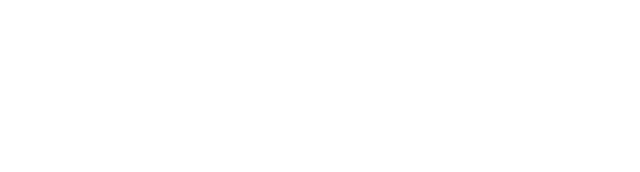
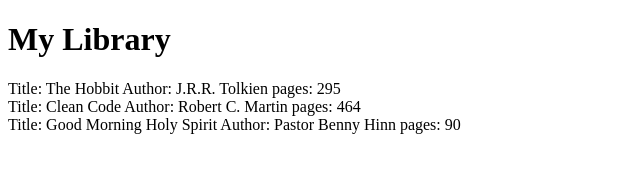
Before and after one commit to Minte021/library-app, a plain HTML site: page index.html in a window 1280 px wide. Shown: the whole page, without its empty margins (0-640 px from the left). Drawn offline with Linux system fonts and the light colour scheme.

Commit message:
Display books added

```diff
--- a/index.html
+++ b/index.html
@@ -6,6 +6,14 @@
     <title>Document</title>
   </head>
   <body>
+    <h1>My Library</h1>
+    <div id="library-container">
+
+
+    </div>
+
+
+
     <script src="script.js"></script>
   </body>
 </html>
--- a/script.js
+++ b/script.js
@@ -16,5 +16,23 @@ function addBookToLibrary(title, author, pages, read) {
 addBookToLibrary("The Hobbit", "J.R.R. Tolkien", 295, false);
 
 addBookToLibrary("Clean Code", "Robert C. Martin", 464, true);
+addBookToLibrary("Good Morning Holy Spirit", "Pastor Benny Hinn", 90, true);
+console.log(myLibrary);
 
-console.log(myLibrary);
+const libraryContainer = document.querySelector("#library-container");
+
+function displayBooks() {
+  myLibrary.forEach((book) => {
+    const bookCard = document.createElement("div");
+    bookCard.classList.add("book-card");
+    bookCard.textContent = `
+    Title: ${book.title}
+    Author: ${book.author}
+    pages: ${book.pages}
+    `;
+
+    libraryContainer.appendChild(bookCard);
+  });
+}
+
+displayBooks();
```
